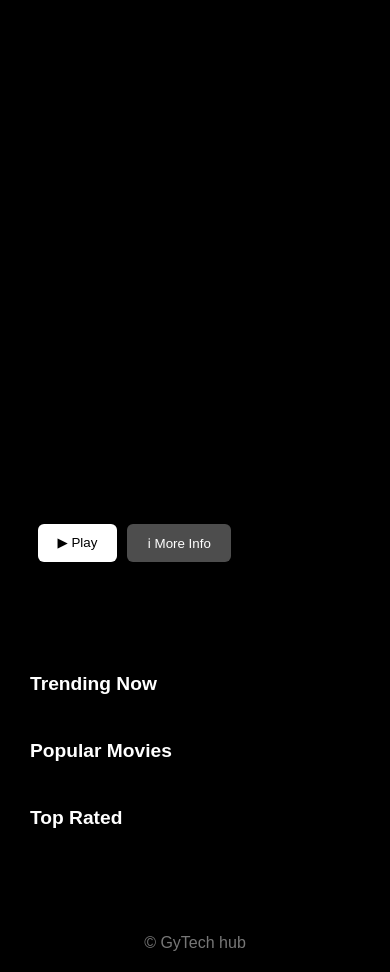
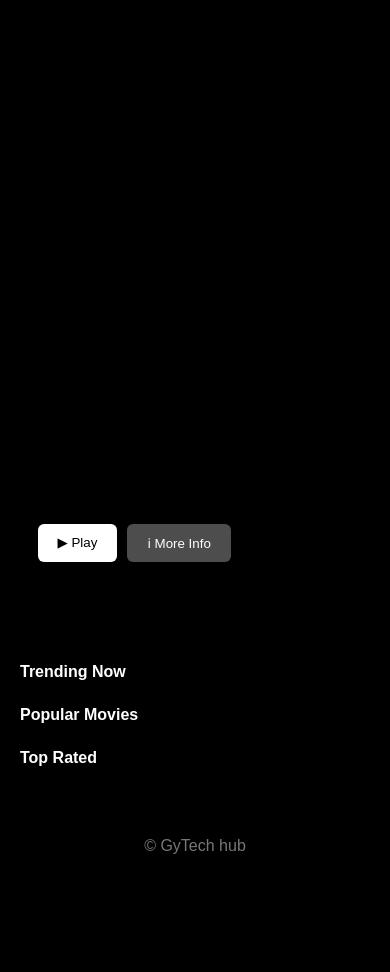
Before and after one commit to Hackerolley/Ronflix, a website with bundled scripts: page dashboard/index.html in a window 390 px wide. Shown: the part 82-1054 px from the top of the page. After the commit the page ends 957 px from the top, so only its background shows below. Built offline with nearby package versions, Linux system fonts and the light colour scheme; no server answers.

Commit message:
mobile view stabilized

```diff
--- a/dashboard/media.css
+++ b/dashboard/media.css
@@ -5,19 +5,21 @@
   #movieList {
     display: none !important;
   }
-
+  .site-header{
+    display: none !important;
+  }
   /* Section container */
   .mobile-rows {
     display: block;
-    padding: 10px;
+    padding: 0px;
   }
 
   .movie-row {
-    margin-bottom: 25px;
+    margin-bottom: 5px;
   }
 
   .row-title {
-    font-size: 1.2rem;
+    font-size: 1rem;
     font-weight: 700;
     margin-bottom: 10px;
     color: #fff;
```
